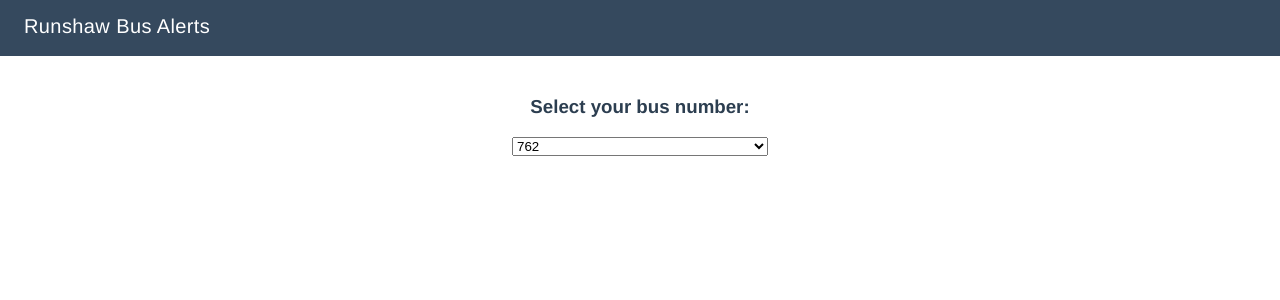
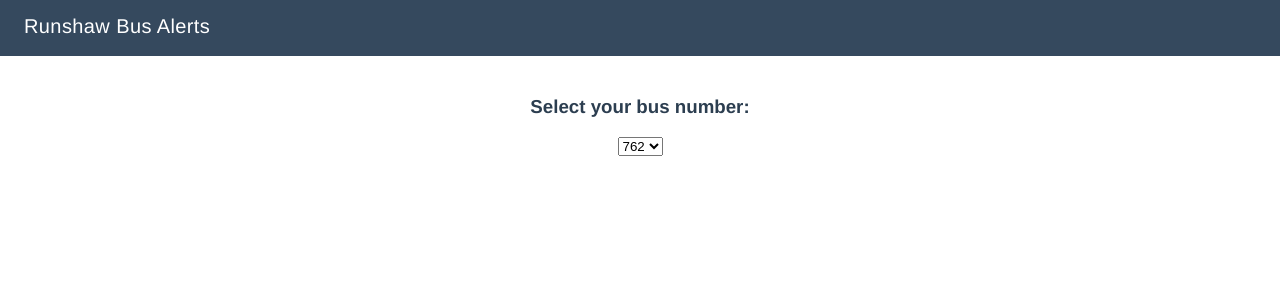
Before and after one commit to connerturner/BusAlerts, a Vue app in the folder alerts/: page / in a window 1280 px wide. Shown: the top 300 px of the page. Built offline with nearby package versions, Linux system fonts and the light colour scheme.

Commit message:
Sepctrecss select styling

```diff
--- a/alerts/src/components/BusSelect.vue
+++ b/alerts/src/components/BusSelect.vue
@@ -1,8 +1,8 @@
 <template>
   <div class="busselection">
     <h3>{{sectionTitle}}</h3>
-    <div class="selection">
-      <select class="select">
+    <div class="form-group selection">
+      <select class="form-select select">
         <option v-for="bus in busList">{{bus.number}}</option>
       </select>
     </div>
@@ -26,12 +26,3 @@
   }
 }
 </script>
-
-<style>
-.selection {
-  width: 100%;
-}
-.select {
-  width: 20%;
-}
-</style>
```
